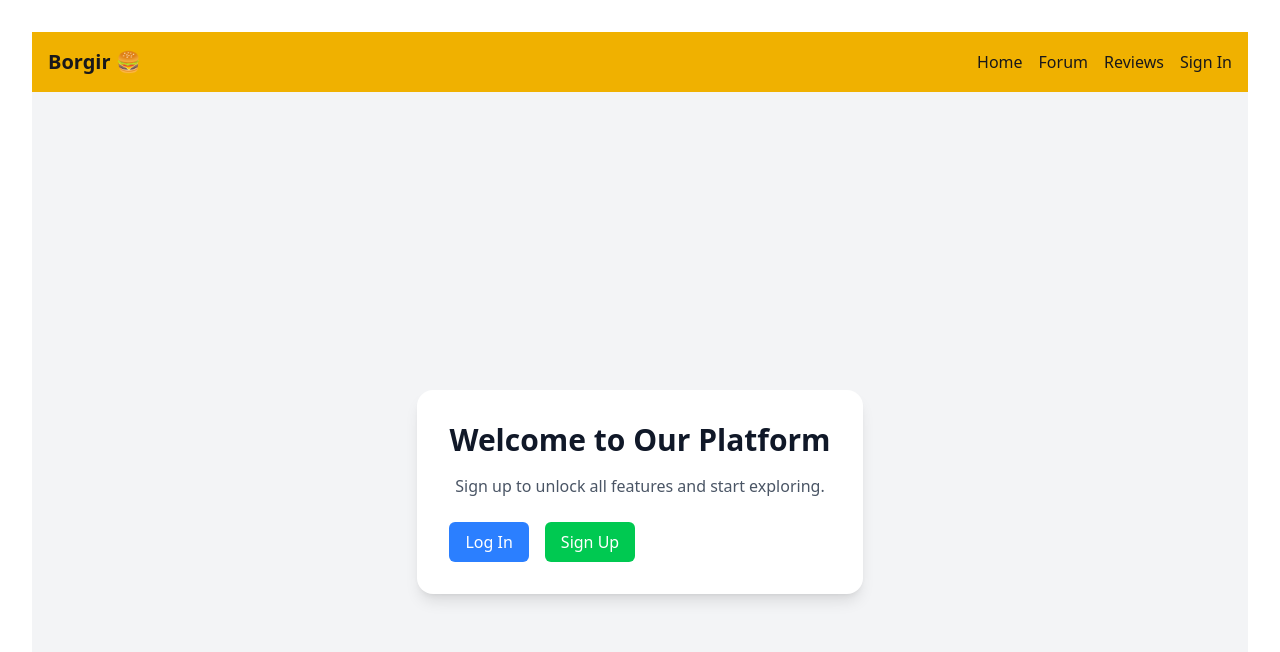
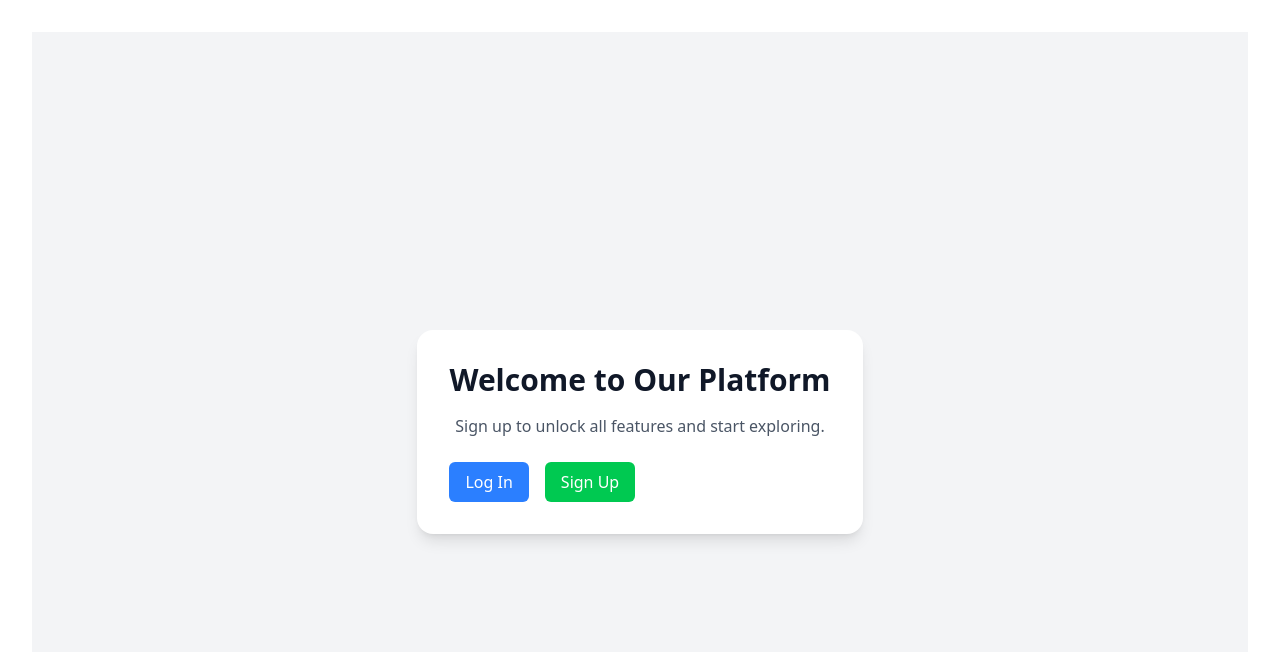
Before and after one commit to BulaCooola/borgir, a React (Vite) app in the folder borgir-app/: page / in a window 1280 px wide. Shown: the top 652 px of the page. Built offline with nearby package versions, Linux system fonts and the light colour scheme; no server answers.

Commit message:
Update App.jsx

```diff
--- a/borgir-app/src/App.jsx
+++ b/borgir-app/src/App.jsx
@@ -7,7 +7,7 @@ import HomePage from "./pages/Home";
 import Login from "./pages/Login";
 import ForumList from "./pages/ForumList";
 import ReviewList from "./pages/ReviewList";
-import NavBar from "./components/NavBar";
+// import NavBar from "./components/NavBar";
 import "./App.css";
 
 function App() {
@@ -15,7 +15,7 @@ function App() {
 
   return (
     <>
-      <NavBar />
+      {/* <NavBar /> */}
 
       <Routes>
         <Route path="/" element={<HomePage />} />
```
